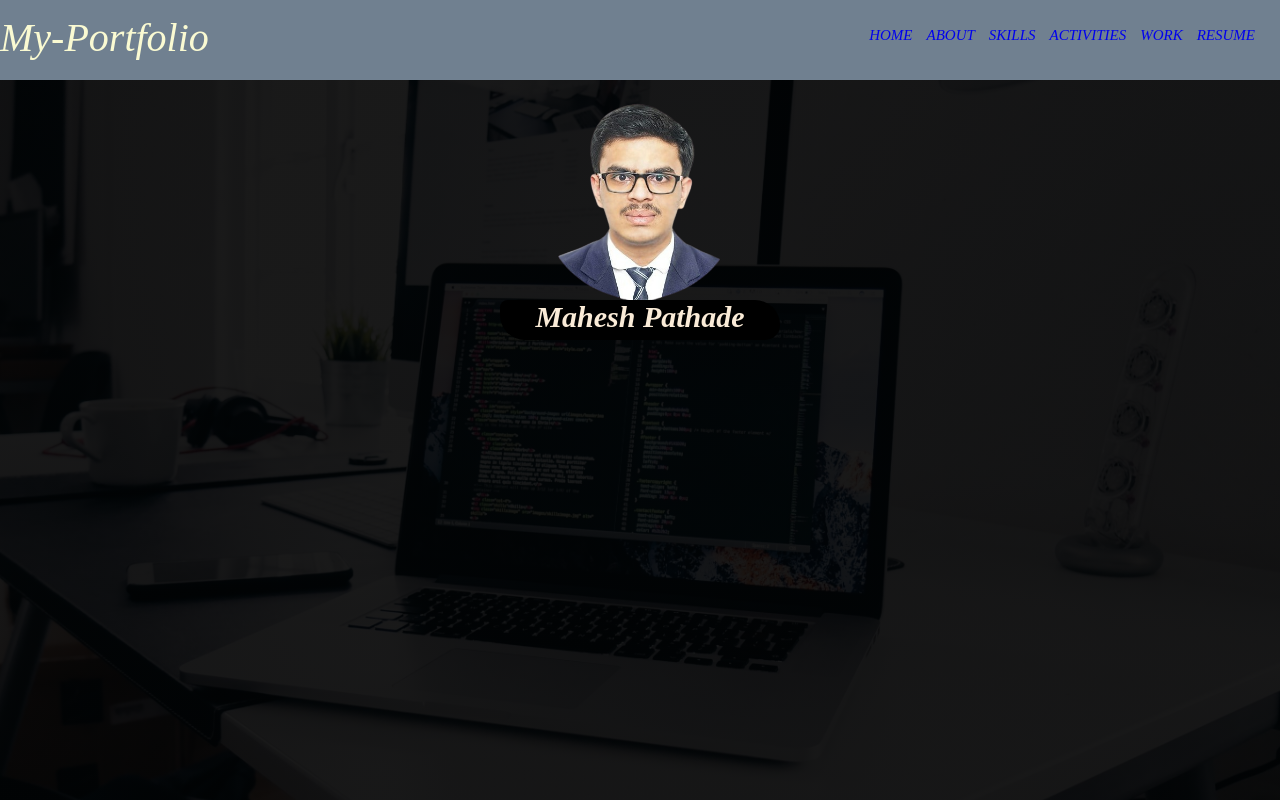
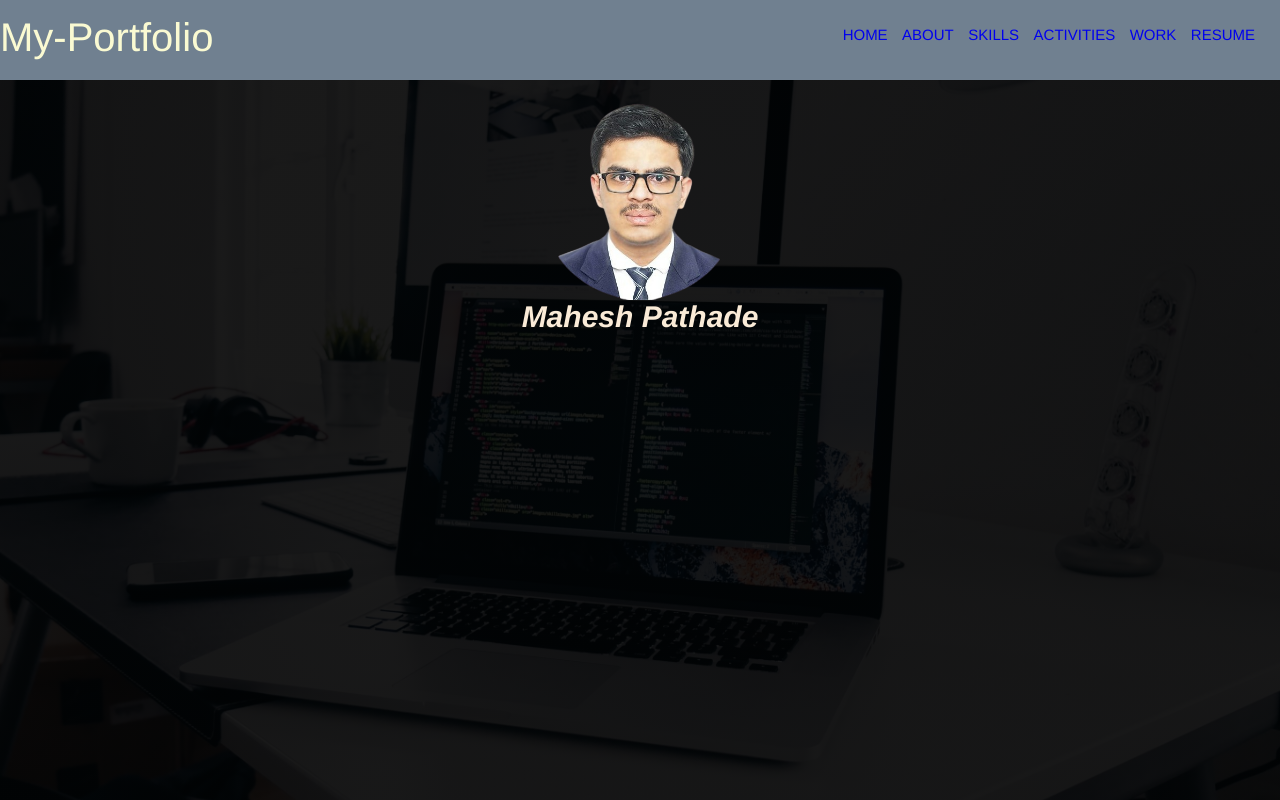
Before and after one commit to maheshpathade1103/My-Portfolio, a plain HTML site: page index.html in a window 1280 px wide. Drawn offline with Linux system fonts and the light colour scheme.

Commit message:
update changes

```diff
--- a/index.css
+++ b/index.css
@@ -7,15 +7,13 @@
 }
 h1{
     font-size: 30px;
-    font-style: italic;
-    border-radius: 15px 50px 30px;
-    background: #000000;
-    width: 280px;
-    height: 40px;
+    font-family: 'Franklin Gothic Medium', 'Arial Narrow', Arial, sans-serif;
+    font-style: oblique;
+
 
 }
 body{
-    font-style: oblique;
+    font-family: 'Franklin Gothic Medium', 'Arial Narrow', Arial, sans-serif;
     background: linear-gradient(rgba(1,1,1,0.9), rgba(1,1,1,0.9)), url("assets/code.jpg");
     background-position: center;
     background-attachment: fixed;
@@ -63,3 +61,11 @@ a.active, a:hover{
     margin-right: auto;
     margin-top: 20px ;
 }
+.name{
+    margin-left: auto;
+    margin-right: auto ;
+    border-radius: 15px 50px 30px;
+    font-weight: 100;
+    width: 280px;
+    height: 40px;
+}
```
Also changed, not shown: index.html (+3 -1 lines).
